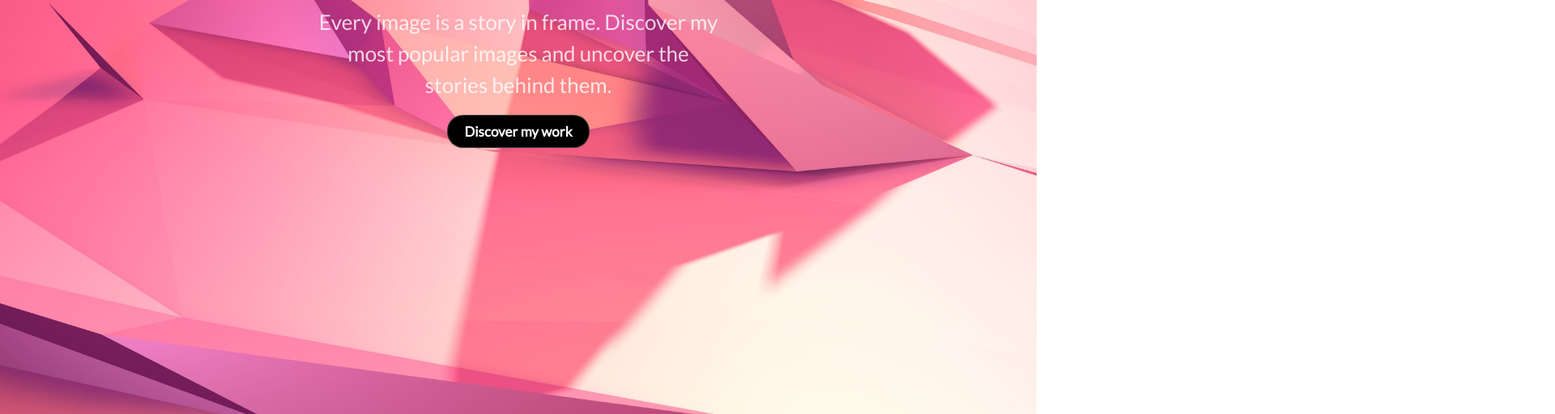
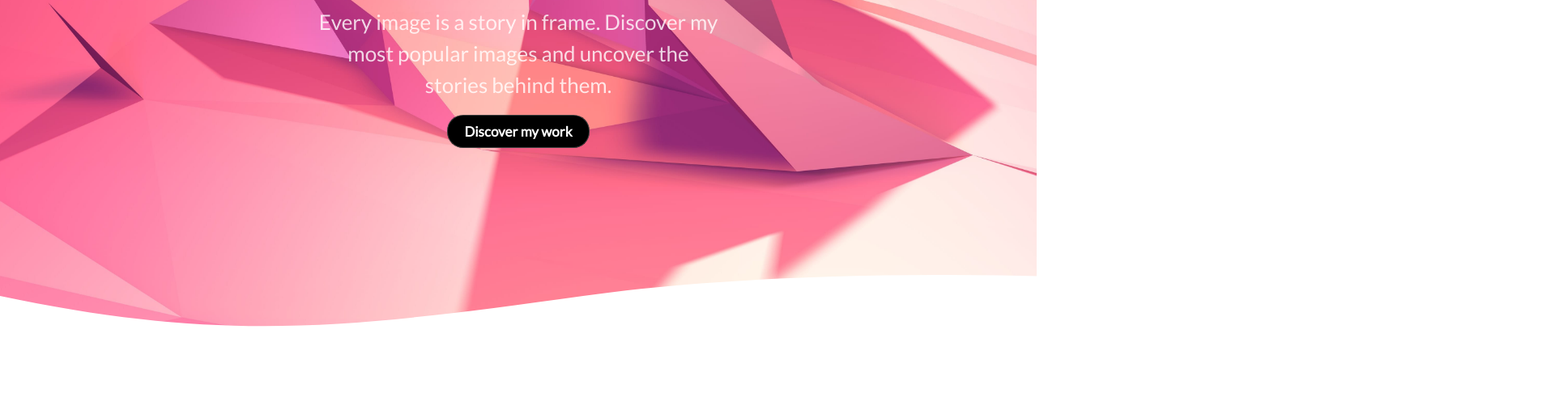
Before and after one commit to trujamal/trujamal-portfolio, a Gatsby site: page / in a window 1280 px wide. Shown: the part 408-920 px from the top of the page at 81% size, 1920 px wide, since content can reach past the window. Built offline with nearby package versions, Linux system fonts and the light colour scheme; Gatsby itself is replaced by a stand-in of ours.

Commit message:
Minor css animation updates.

```diff
--- a/src/components/layout.css
+++ b/src/components/layout.css
@@ -20,6 +20,7 @@ a {
   height: 920px;
   background-size: cover;
   background-position: center;
+  position: relative;
 }
 
 .OnboardingGroup {
@@ -105,3 +106,9 @@ a {
     transform: translateY(0px);
   }
 }
+
+.Onboarding svg {
+  position: absolute;
+  bottom: 0;
+  left: 0;
+}
--- a/src/pages/index.js
+++ b/src/pages/index.js
@@ -10,9 +10,14 @@ const IndexPage = () => (
     <div className="Onboarding">
       <div className="OnboardingGroup">
         <h1>creative</h1>
-        <h2>Shooting eye-catching moments for fun</h2>
+        <h2>Shooting eye-catching<br />moments for fun</h2>
         <p>Every image is a story in frame. Discover my most popular images and uncover the stories behind them.</p>
         <Link to="/page-2/">Discover my work</Link>
+        <svg width="2560" height="172" viewBox="0 0 2560 172" fill="none" xmlns="http://www.w3.org/2000/svg">
+        <path d="M0 25.9086C277 84.5821 433 65.736 720 25.9086C934.818 -3.9019 1214.06 -5.23669 1442 8.06597C2079 45.2421 2208 63.5007 2560 25.9088V171.91L0 171.91V25.9086Z" fill="white">
+          <animate repeatCount="indefinite" fill="freeze" attributeName="d" dur="10s" values="" />
+          </path>
+        </svg>
       </div>
     </div>
   </Layout>
```
